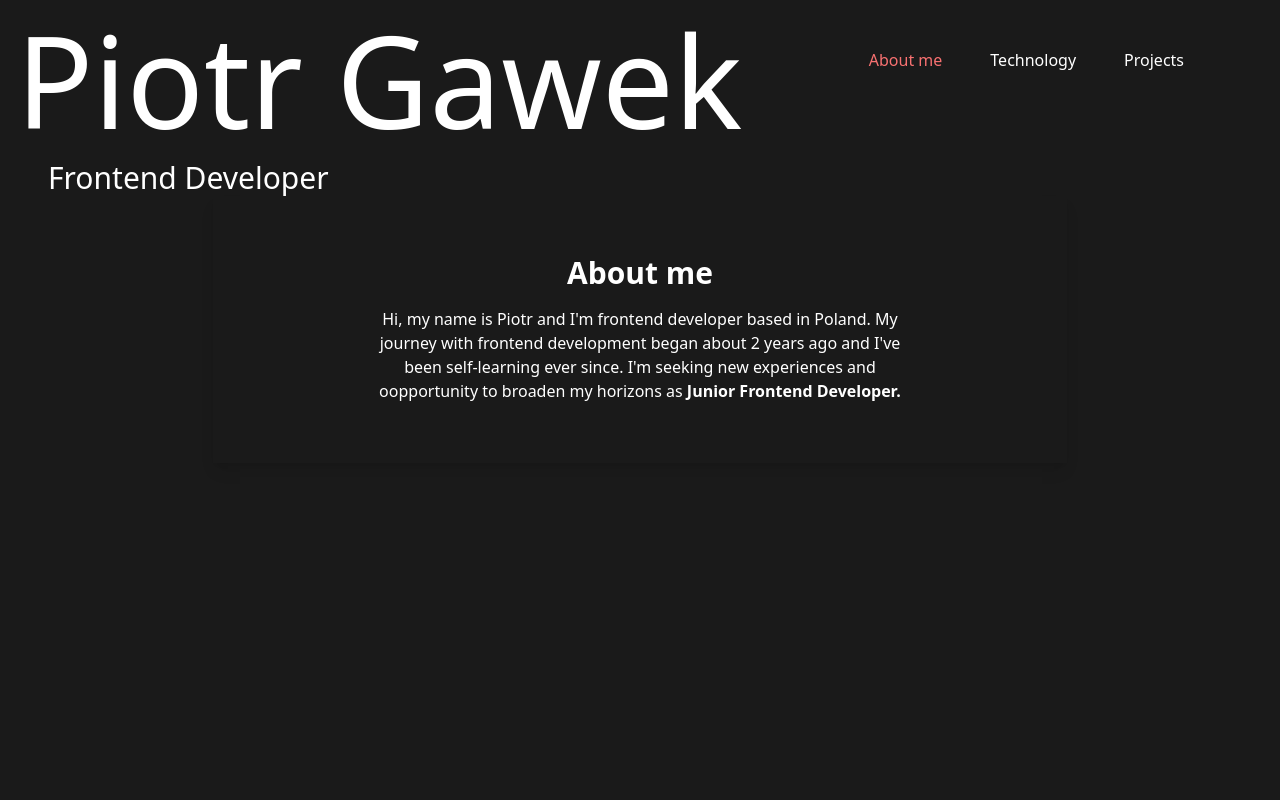
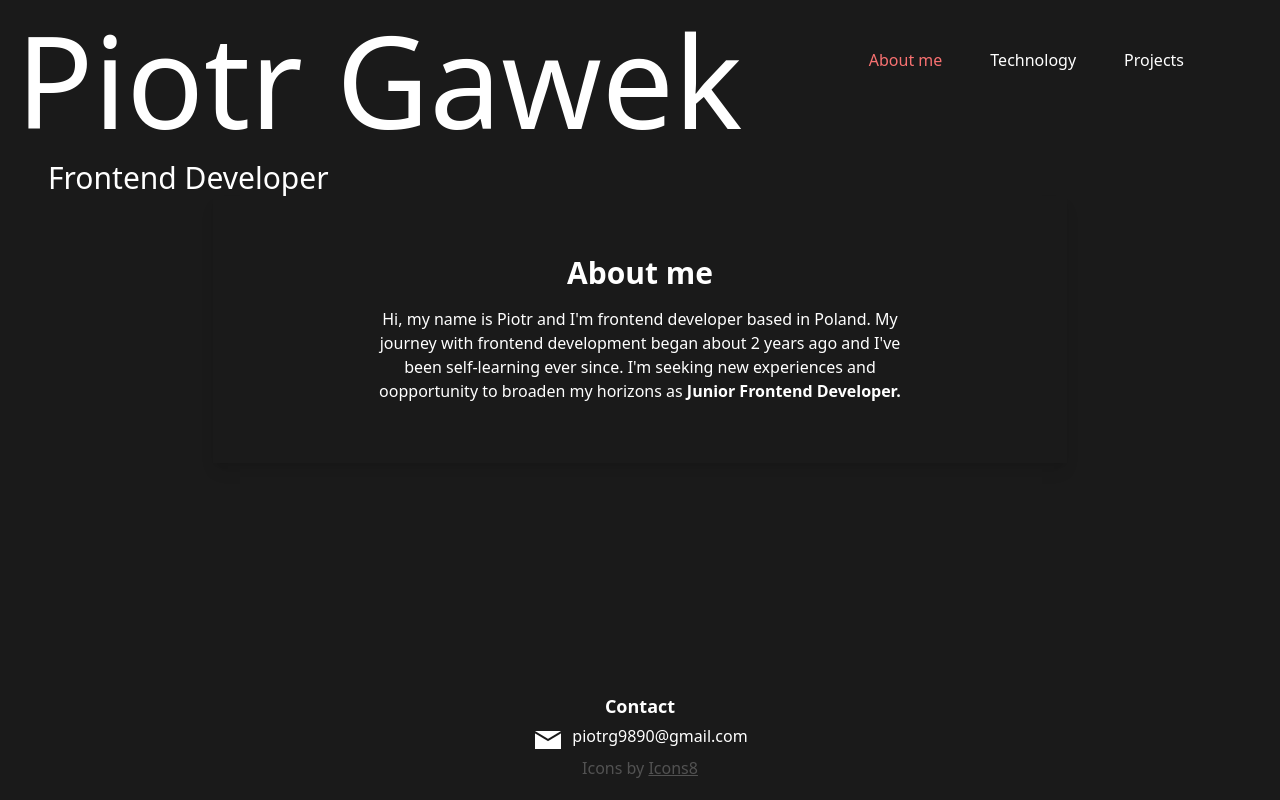
Before and after one commit to Garmah98/Portfolio, a React (Vite) app: page / in a window 1280 px wide. Built offline with nearby package versions, Linux system fonts and the light colour scheme.

Commit message:
added footer

```diff
--- /dev/null
+++ b/src/components/Footer.tsx
@@ -0,0 +1,21 @@
+export default function Footer() {
+    return (
+        <footer className="absolute bottom-0 flex h-32 w-full flex-col items-center justify-center">
+            <h2 className="text-lg mb-1 font-semibold">Contact</h2>
+            <span className="flex">
+                <img
+                    className="mr-2"
+                    src="/icons/envelope.png"
+                    alt="Email icon"
+                ></img>
+                piotrg9890@gmail.com
+            </span>
+            <p className="text-neutral-600">
+                Icons by{' '}
+                <a className="underline" href="https://icons8.com">
+                    Icons8
+                </a>
+            </p>
+        </footer>
+    )
+}
--- a/src/index.css
+++ b/src/index.css
@@ -7,6 +7,7 @@ body {
     padding: 0;
     box-sizing: border-box;
     background-color: #1a1a1a;
+    color: white;
 }
 nav a {
     padding: 1rem;
--- a/src/routes/RootLayout.tsx
+++ b/src/routes/RootLayout.tsx
@@ -1,14 +1,14 @@
 import { Outlet } from 'react-router'
 import Navigation from '../components/Navigation'
+import Footer from '@/components/footer'
 export default function RootLayout() {
     return (
         <>
-
-                <Navigation />
-
+            <Navigation />
             <main>
                 <Outlet />
             </main>
+            <Footer />
         </>
     )
 }
```
Also changed, not shown: public/icons/envelope.png (added).
